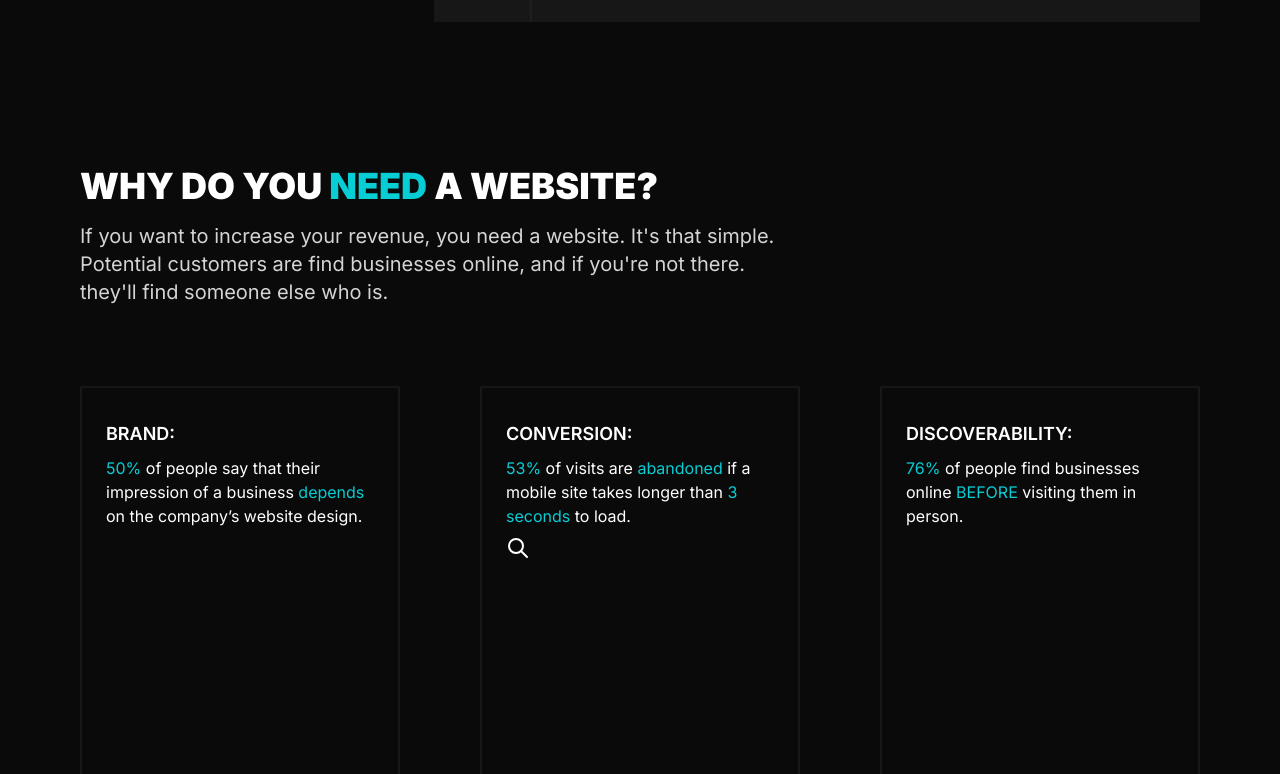
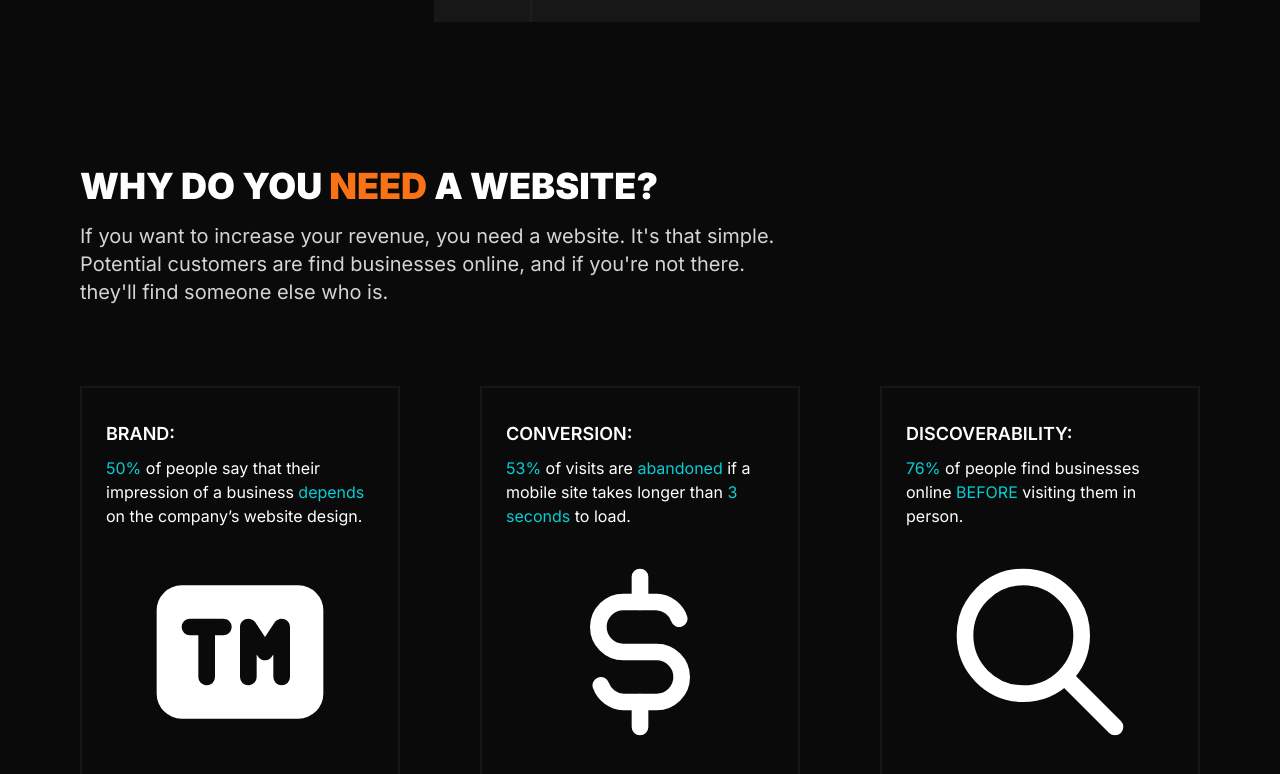
Before and after one commit to Yaucrates/ceptionlabs, a SvelteKit app: page / in a window 1280 px wide. Shown: the part 923-1697 px from the top of the page. Built offline with nearby package versions, Linux system fonts and the light colour scheme.

Commit message:
FrontPage Near Completion

```diff
--- /dev/null
+++ b/src/lib/Logos/MoneyLogo.svelte
@@ -0,0 +1,9 @@
+<script lang="ts">
+    const { width, height, tw }: { width?: number, height?: number, tw?: string }  = $props();
+</script>
+
+<svg {width} {height} xmlns="http://www.w3.org/2000/svg" viewBox="0 0 24 24" stroke-linecap="round" stroke-linejoin="round" class={tw}>
+    <path stroke="none" d="M0 0h24v24H0z" fill="none" />
+    <path d="M16.7 8a3 3 0 0 0 -2.7 -2h-4a3 3 0 0 0 0 6h4a3 3 0 0 1 0 6h-4a3 3 0 0 1 -2.7 -2" />
+    <path d="M12 3v3m0 12v3" />
+</svg>
--- /dev/null
+++ b/src/lib/Logos/SearchLogo.svelte
@@ -0,0 +1,9 @@
+<script lang="ts">
+    const { width, height, tw }: { width?: number, height?: number, tw?: string }  = $props();
+</script>
+
+<svg {width} {height} xmlns="http://www.w3.org/2000/svg" viewBox="0 0 24 24" stroke-linecap="round" stroke-linejoin="round" class={tw}>
+    <path stroke="none" d="M0 0h24v24H0z" fill="none" />
+    <path d="M10 10m-7 0a7 7 0 1 0 14 0a7 7 0 1 0 -14 0" />
+    <path d="M21 21l-6 -6" />
+</svg>
--- /dev/null
+++ b/src/lib/Logos/TradeMarkLogo.svelte
@@ -0,0 +1,8 @@
+<script lang="ts">
+    const { width, height, tw }: { width?: number, height?: number, tw?: string }  = $props();
+</script>
+
+<svg {width} {height} viewBox="0 0 24 24" class={`${tw} icon icon-tabler icons-tabler-filled icon-tabler-badge-tm`}>
+    <path stroke="none" d="M0 0h24v24H0z" fill="none" />
+    <path d="M19 4a3 3 0 0 1 3 3v10a3 3 0 0 1 -3 3h-14a3 3 0 0 1 -3 -3v-10a3 3 0 0 1 3 -3zm-9 4h-4a1 1 0 1 0 0 2h1v5a1 1 0 0 0 .883 .993l.117 .007a1 1 0 0 0 1 -1v-5h1a1 1 0 0 0 .993 -.883l.007 -.117a1 1 0 0 0 -1 -1m8 1c0 -.99 -1.283 -1.378 -1.832 -.555l-1.168 1.752l-1.168 -1.752c-.549 -.823 -1.832 -.434 -1.832 .555v6a1 1 0 0 0 1 1l.117 -.007a1 1 0 0 0 .883 -.993v-2.697l.168 .252l.08 .104a1 1 0 0 0 1.584 -.104l.168 -.253v2.698a1 1 0 0 0 2 0z" />
+</svg>
--- a/src/routes/+page.svelte
+++ b/src/routes/+page.svelte
@@ -1,5 +1,8 @@
 <script>
     import PortfolioSlider from "$lib/Components/PortfolioSlider.svelte";
+    import MoneyLogo from "$lib/Logos/MoneyLogo.svelte";
+    import SearchLogo from "$lib/Logos/SearchLogo.svelte";
+    import TradeMarkLogo from "$lib/Logos/TradeMarkLogo.svelte";
 </script>
 
 <div class="gap-10 flex flex-col relative">
@@ -26,7 +29,7 @@
 
 <div class="bg-neutral-950 h-[70rem] px-20 pt-80">
     <div class="gap-4 flex flex-col">
-        <h1 class="text-4xl font-black uppercase text-white">Why do you <span class="text-ception-cyan">need</span> a website?</h1>
+        <h1 class="text-4xl font-black uppercase text-white">Why do you <span class="text-orange-500">need</span> a website?</h1>
         <p class="text-xl text-neutral-300">
             If you want to increase your revenue, you need a website. It's that simple.<br/>
             Potential customers are find businesses online, and if you're not there.<br/>
@@ -34,7 +37,7 @@
         </p>
     </div>
     <div class="py-20 gap-20 flex justify-between items-center">
-        <a class="w-[20rem] h-[26rem] px-6 py-8 border-2 border-neutral-900 gap-2 flex flex-col relative" target="_blank" href="https://www.prnewswire.com/news-releases/half-of-consumers-consider-a-companys-website-design-crucial-to-their-opinion-of-that-brand-301274695.html">
+        <a class="w-[20rem] h-[26rem] px-6 py-8 border-2 border-neutral-900 gap-2 flex flex-col relative group" target="_blank" href="https://www.prnewswire.com/news-releases/half-of-consumers-consider-a-companys-website-design-crucial-to-their-opinion-of-that-brand-301274695.html">
             <h3 class="text-lg text-white font-semibold uppercase">Brand:</h3>
             <p class="text-white">
                 <span class="text-ception-cyan">50%</span>
@@ -42,9 +45,12 @@
                 <span class="text-ception-cyan">depends</span>
                 on the company’s website design.
             </p>
+            <div class="grow flex justify-center items-center">
+                <TradeMarkLogo width={200} tw="fill-white group-hover:fill-orange-500 transition-colors duraiton-300" />
+            </div>
         </a>
 
-        <a class="w-[20rem] h-[26rem] px-6 py-8 border-2 border-neutral-900 gap-2 flex flex-col relative" target="_blank" href="https://www.thinkwithgoogle.com/consumer-insights/consumer-trends/mobile-site-load-time-statistics/">
+        <a class="w-[20rem] h-[26rem] px-6 py-8 border-2 border-neutral-900 gap-2 flex flex-col relative group" target="_blank" href="https://www.thinkwithgoogle.com/consumer-insights/consumer-trends/mobile-site-load-time-statistics/">
             <h3 class="text-lg text-white font-semibold uppercase">Conversion:</h3>
             <p class="text-white">
                 <span class="text-ception-cyan">53%</span>
@@ -54,14 +60,12 @@
                 <span class="text-ception-cyan">3 seconds</span>
                 to load.
             </p>
-            <svg xmlns="http://www.w3.org/2000/svg" width="24" height="24" viewBox="0 0 24 24" fill="none" stroke="white" stroke-width="2" stroke-linecap="round" stroke-linejoin="round" class="icon icon-tabler icons-tabler-outline icon-tabler-search">
-                <path stroke="none" d="M0 0h24v24H0z" fill="none" />
-                <path d="M10 10m-7 0a7 7 0 1 0 14 0a7 7 0 1 0 -14 0" />
-                <path d="M21 21l-6 -6" />
-            </svg>
+            <div class="grow flex justify-center items-center">
+                <MoneyLogo width={200} tw="fill-none stroke-white group-hover:stroke-orange-500 stroke-2 transition-colors duration-300" />
+            </div>
         </a>
 
-        <a class="w-[20rem] h-[26rem] px-6 py-8 border-2 border-neutral-900 gap-2 flex flex-col relative" target="_blank" href="https://www.prnewswire.com/news-releases/76-of-consumers-look-at-online-presence-before-physically-visiting-a-business-301272462.html">
+        <a class="w-[20rem] h-[26rem] px-6 py-8 border-2 border-neutral-900 gap-2 flex flex-col relative group" target="_blank" href="https://www.prnewswire.com/news-releases/76-of-consumers-look-at-online-presence-before-physically-visiting-a-business-301272462.html">
             <h3 class="text-lg text-white font-semibold uppercase">Discoverability:</h3>
             <p class="text-white">
                 <span class="text-ception-cyan">76%</span>
@@ -69,6 +73,9 @@
                 <span class="text-ception-cyan">BEFORE</span>
                 visiting them in person.
             </p>
+            <div class="grow flex justify-center items-center">
+                <SearchLogo width={200} tw="fill-none stroke-white group-hover:stroke-orange-500 stroke-2 transition-colors duration-300" />
+            </div>
         </a>
     </div>
 </div>
```
